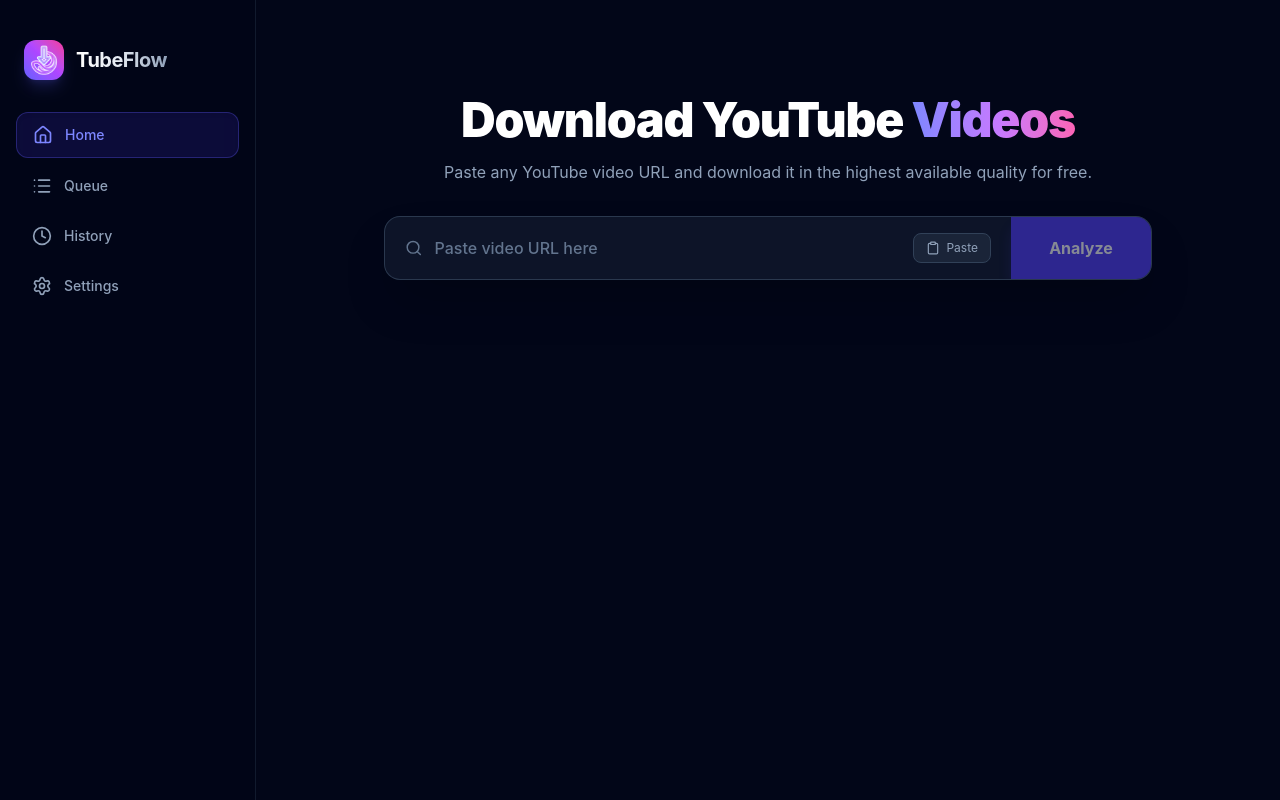
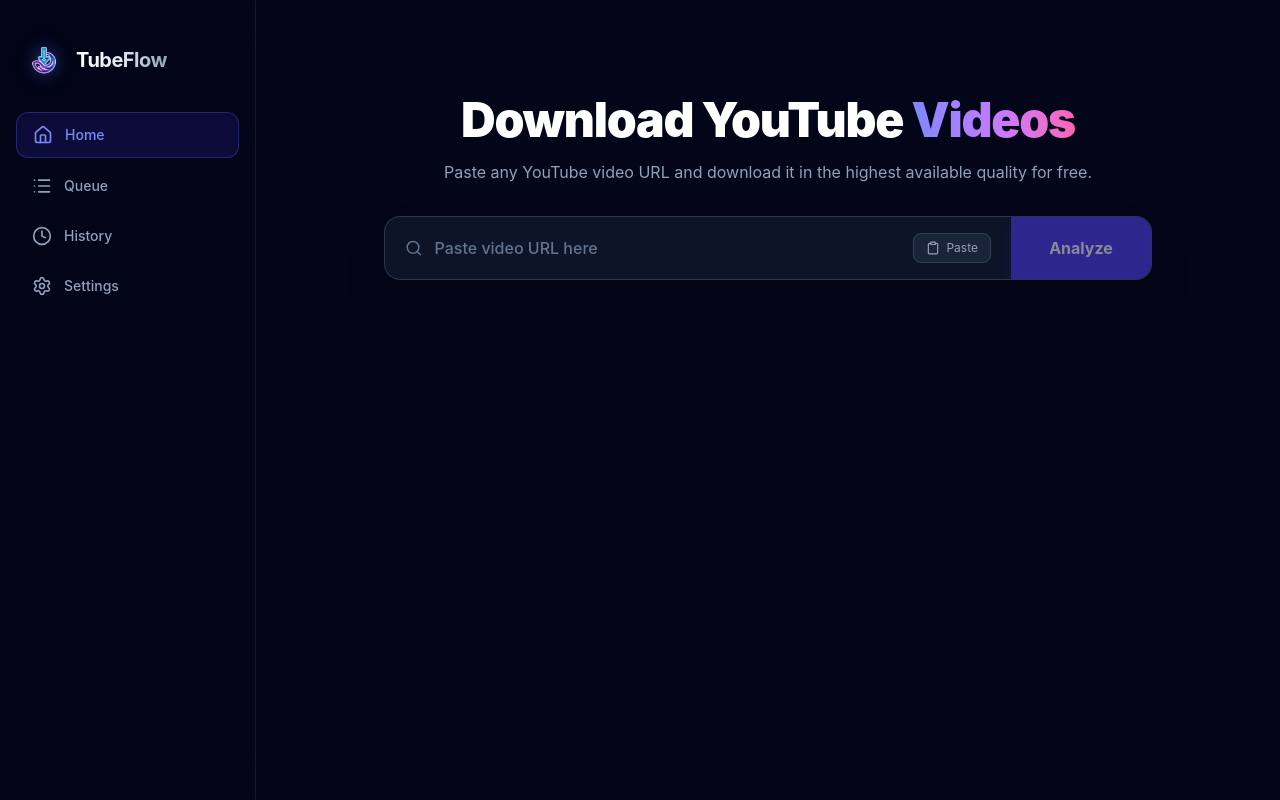
Before and after one commit to ElAmirr/youtube_video_downloader, a React (Vite) app: page / in a window 1280 px wide. Built offline with nearby package versions, Linux system fonts and the light colour scheme.

Commit message:
Update logo styling in sidebar

```diff
--- a/src/App.tsx
+++ b/src/App.tsx
@@ -27,8 +27,8 @@ const Sidebar = () => {
   return (
     <aside className="w-64 bg-slate-950/80 backdrop-blur-xl h-full flex flex-col pt-10 border-r border-slate-800/60 select-none z-20">
       <div className="px-6 mb-8 flex items-center gap-3 text-xl font-bold text-white tracking-tight">
-        <div className="w-10 h-10 rounded-xl bg-gradient-to-tr from-indigo-500 via-purple-500 to-pink-500 flex items-center justify-center shadow-lg shadow-indigo-500/20 overflow-hidden">
-          <img src="/icon.png" alt="Logo" className="w-full h-full object-cover mix-blend-screen scale-110" />
+        <div className="w-10 h-10 flex items-center justify-center">
+          <img src="/icon.png" alt="Logo" className="w-full h-full object-contain drop-shadow-[0_0_8px_rgba(99,102,241,0.5)]" />
         </div>
         <span className="bg-gradient-to-r from-white via-slate-200 to-slate-400 bg-clip-text text-transparent">
           TubeFlow
```
